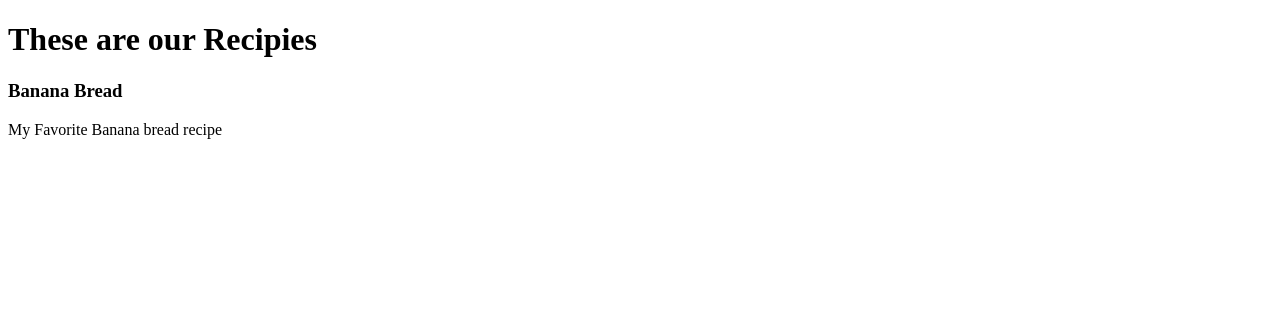
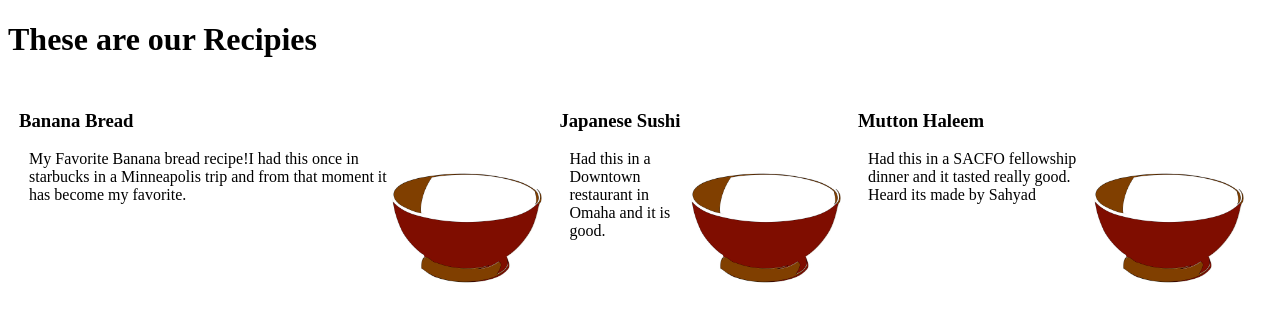
Before and after one commit to Chaithanya-Bangaru/ang7, an Angular app: page / in a window 1280 px wide. Shown: the top 322 px of the page. Built offline with nearby package versions, Linux system fonts and the light colour scheme.

Commit message:
updated with ng generate component

```diff
--- a/src/app/app.component.html
+++ b/src/app/app.component.html
@@ -1,11 +1 @@
-<!--The content below is only a placeholder and can be replaced.-->
-
-<h1>These are our Recipies</h1>
-<div class="panel panel-default" style="max-width: 500px;">
-  <div class="panel-heading">
-    <h3 class="panel-title">{{recipe.title}}</h3>
-  </div>
-  <div class="panel-body">
-    <p>{{recipe.description}}</p>
-  </div>
-</div>
+<app-recipe-list></app-recipe-list>
--- a/src/app/app.component.ts
+++ b/src/app/app.component.ts
@@ -1,5 +1,4 @@
 import { Component } from '@angular/core';
-import { Recipe } from './model/recipe';
 
 @Component({
   selector: 'rcb-app-root',
@@ -12,8 +11,5 @@ import { Recipe } from './model/recipe';
 })
 export class AppComponent {
   title = 'Recipe App';
-  recipe: Recipe;
-  constructor(){
-    this.recipe = new Recipe('Banana Bread', 'My Favorite Banana bread recipe',null,null,null);
-  }
+
 }
--- a/src/app/app.module.ts
+++ b/src/app/app.module.ts
@@ -3,10 +3,12 @@ import { NgModule } from '@angular/core';
 
 import { AppRoutingModule } from './app-routing.module';
 import { AppComponent } from './app.component';
+import { RecipeListComponent } from './components/recipe-list/recipe-list.component';
 
 @NgModule({
   declarations: [
-    AppComponent
+    AppComponent,
+    RecipeListComponent
   ],
   imports: [
     BrowserModule,
--- /dev/null
+++ b/src/app/components/recipe-list/recipe-list.component.html
@@ -0,0 +1,21 @@
+<!--The content below is only a placeholder and can be replaced.-->
+
+<h1 class="alert alert success">These are our Recipies</h1>
+<table style="border-spacing: 10px;">
+  <tr>
+    <!-- *ngFor, *ngIf, etc are structural directive of Angular 7
+      because they edit the structure of the html DOM-->
+    <td style="margin: 10px" *ngFor="let recipe of recipes" class="panel panel-default"
+        >
+      <div class="panel-heading">
+        <h3 class="panel-title">{{recipe.title}}</h3>
+      </div>
+      <div class="panel-body" style="float:right">
+        <img src="{{recipes.cover_photo ? recipes.cover_photo : '/assets/emptybowl.jpg'}}"
+        style="width: 150px; height: 150px; margin: 5px" />
+      </div>
+      <p style="margin:10px">{{recipe.description}}</p>
+    </td>
+    <td style="margin: 10px"></td>
+  </tr>
+</table>
--- /dev/null
+++ b/src/app/components/recipe-list/recipe-list.component.ts
@@ -0,0 +1,20 @@
+import { Component, OnInit } from '@angular/core';
+import { Recipe } from '../../model/recipe';
+@Component({
+  selector: 'app-recipe-list',
+  templateUrl: './recipe-list.component.html',
+  styleUrls: ['./recipe-list.component.css']
+})
+export class RecipeListComponent  {
+
+  recipes: Recipe[];
+  constructor(){
+    this.recipes = [new Recipe('Banana Bread', 'My Favorite Banana bread recipe!I had'
+    +' this once in starbucks in a Minneapolis trip and from that moment'
+    +' it has become my favorite.',null,null,null),
+    new Recipe('Japanese Sushi', 'Had this in a Downtown restaurant '+
+    'in Omaha and it is good.',null,null,null),
+    new Recipe('Mutton Haleem', 'Had this in a SACFO fellowship dinner and it tasted really good.'+
+    ' Heard its made by Sahyad ',null,null,null)]
+  }
+}
--- a/src/app/model/recipe.ts
+++ b/src/app/model/recipe.ts
@@ -13,11 +13,11 @@ export class Recipe {
     public instructions: Instruction[];
     public cover_photo: string;
 
-    public constructor(t: string, d: string, ing: Ingredient[], ins: Instruction[], cp: string){
+    public constructor(t: string, d: string, ing: Ingredient[], ins: Instruction[], coverpic: string){
         this.title = t;
         this.description = d;
         this.ingredients = ing;
         this.instructions = ins;
-        this.cover_photo = cp;
+        this.cover_photo = coverpic;
     }
 }
```
Also changed, not shown: src/app/components/recipe-list/recipe-list.component.css (added), src/assets/emptybowl.jpg (added), 1 other file (tests, documents, lock files or other folders).
